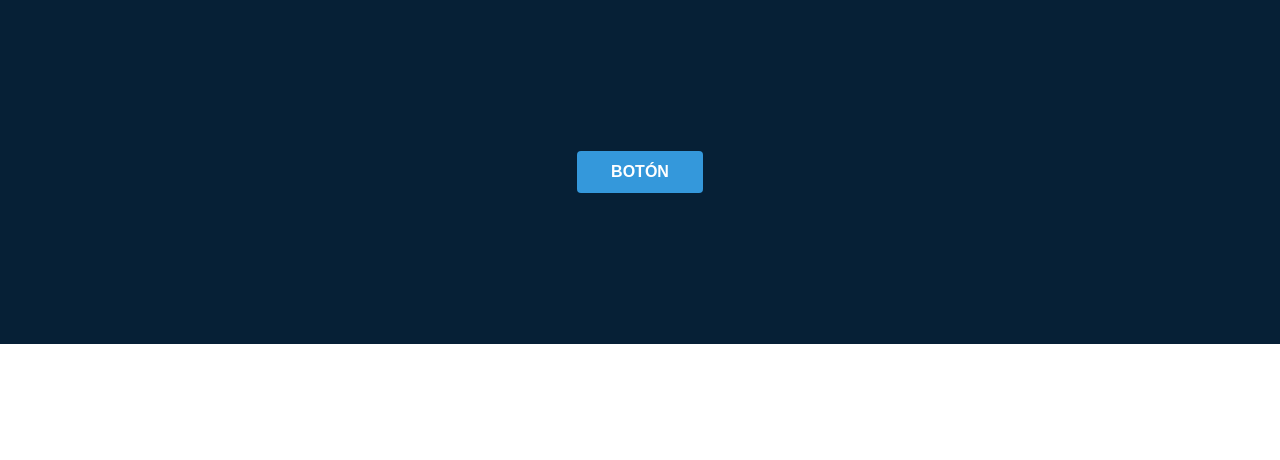
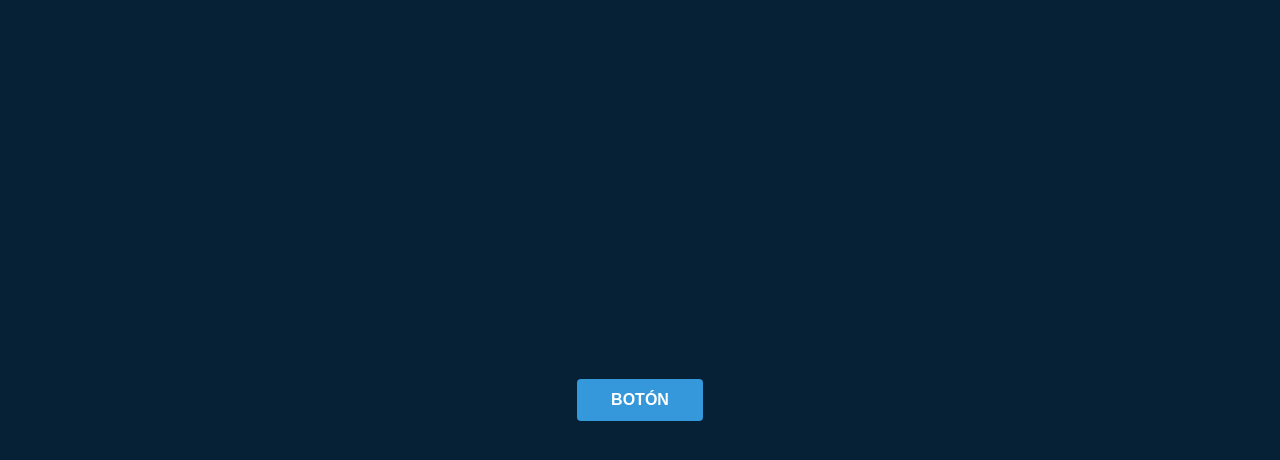
Before and after one commit to UnirCs/DRA-GLOBAL, a website: page tema02/sesion-03/ejercicios/ej02/ej02-start.html in a window 1280 px wide. Drawn offline with Linux system fonts and the light colour scheme.

Commit message:
Sesión 3: ejercicios ej02–ej05 revisados

```diff
--- a/tema02/sesion-03/ejercicios/ej02/ej02-start.html
+++ b/tema02/sesion-03/ejercicios/ej02/ej02-start.html
@@ -24,7 +24,8 @@
 
       .background_of_animation {
         background-color: #062036;
-        height: 280px;
+        min-height: 100vh;
+        box-sizing: border-box;
         padding: 32px;
         display: flex;
         justify-content: center;
```
Also changed, not shown: tema02/sesion-03/ejercicios/ej02/ej02.html (+2 -1 lines), tema02/sesion-03/ejercicios/ej03/ej03.html (+1 -0 lines), tema02/sesion-03/ejercicios/ej04/ej04-start.html (+1 -0 lines), tema02/sesion-03/ejercicios/ej04/ej04.html (+1 -0 lines), tema02/sesion-03/ejercicios/ej05/ej05-start.html (+1 -0 lines), tema02/sesion-03/ejercicios/ej05/ej05.html (+1 -0 lines).
